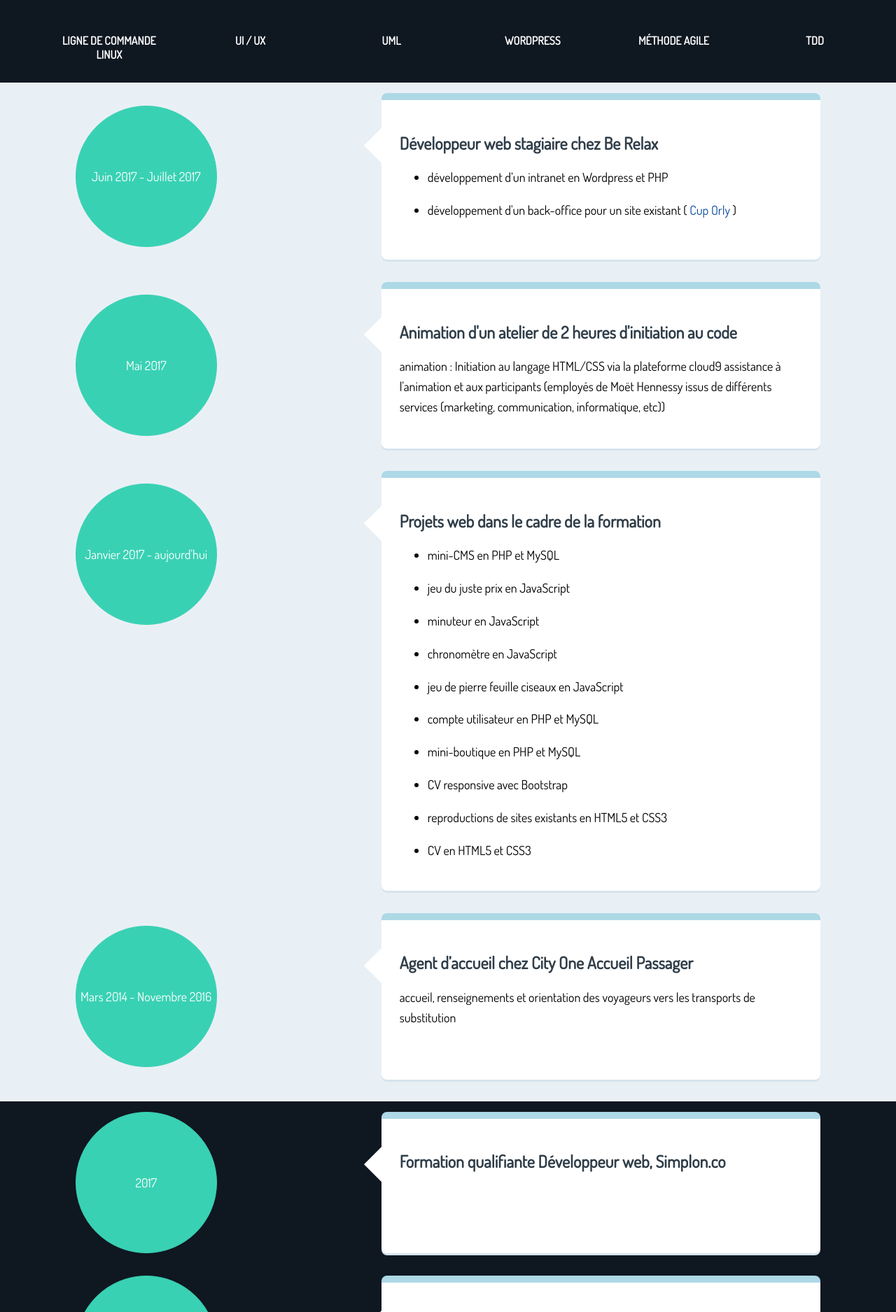
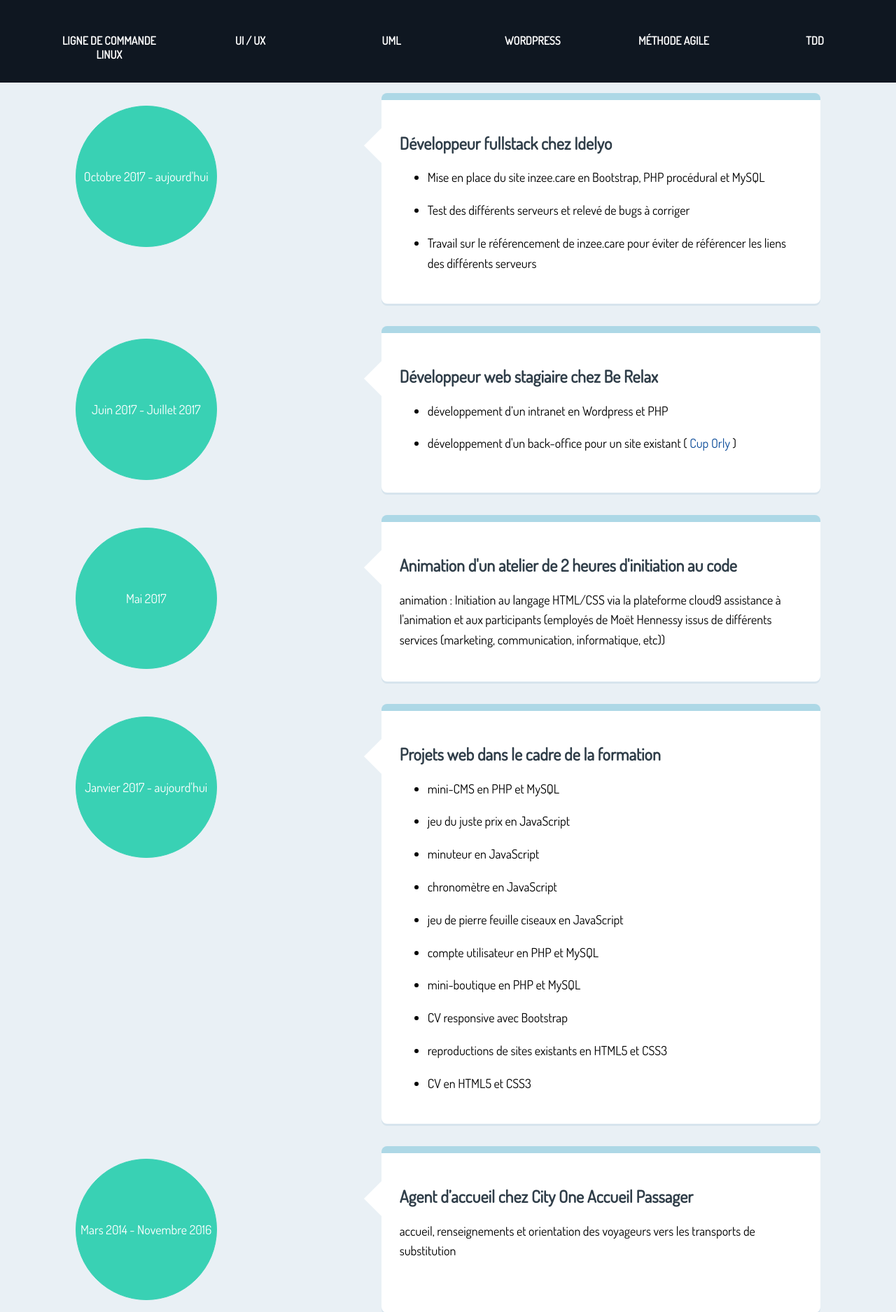
Before and after one commit to abdoulaye75/CV, a PHP site: page /mini-CMS/ in a window 1280 px wide. Shown: the part 1887-3762 px from the top of the page at 70% size. Run offline with PHP 8.4, Linux system fonts and the light colour scheme; a stand-in replaces the project's code that opens the database connection; some libraries are stand-ins or nearby versions.

Commit message:
mise à jour du CV

```diff
--- a/views/experience.php
+++ b/views/experience.php
@@ -1,4 +1,16 @@
 <section id="timeline" class="timeline-container">
+	<div class="timeline-block">
+		<p class="date"> Octobre 2017 - aujourd'hui </p>
+		<div class="timeline-content">
+			<h2> Développeur fullstack chez Idelyo </h2>
+			<ul>
+				<li> Mise en place du site inzee.care en Bootstrap, PHP procédural et MySQL </li>
+				<li> Test des différents serveurs et relevé de bugs à corriger </li>
+				<li> Travail sur le référencement de inzee.care pour éviter de référencer les liens des différents serveurs </li>
+			</ul>
+		</div>
+	</div>
+
 	<div class="timeline-block">
 		<p class="date"> Juin 2017 - Juillet 2017 </p>
 		<div class="timeline-content">
--- a/views/portfolio.php
+++ b/views/portfolio.php
@@ -119,4 +119,15 @@
 			<p> Slider en js </p>
 		</div>
 	</div>
+
+	<div id="site11" class="realisation">
+		<a href="massapo.fr">
+			<img src="img/massapo.png" alt="massapo">
+		</a>
+
+		<div class="description" id="description11">
+			<h4> Massapo, marque de boisson </h4>
+			<p> Massapo, marque de boisson </p>
+		</div>
+	</div>
 </section>
```
Also changed, not shown: img/massapo.png (added).
